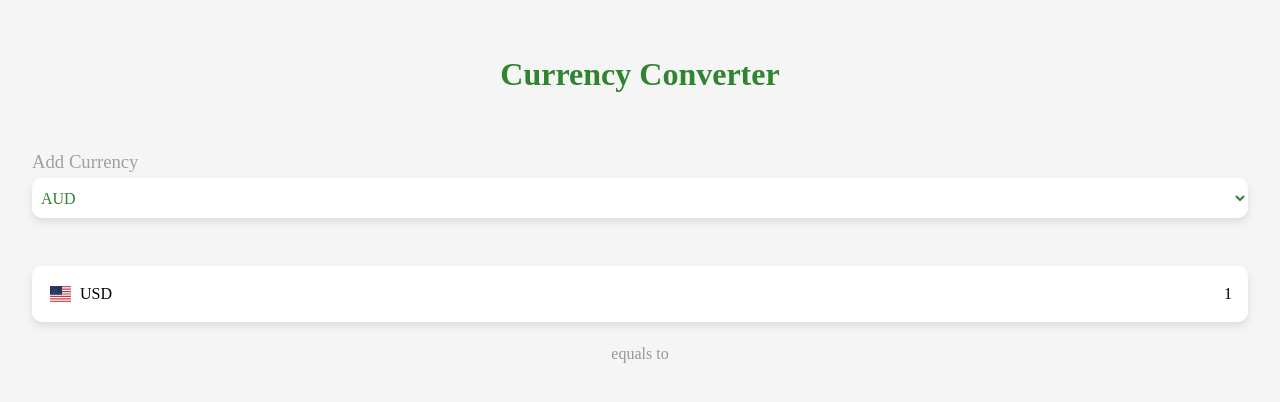
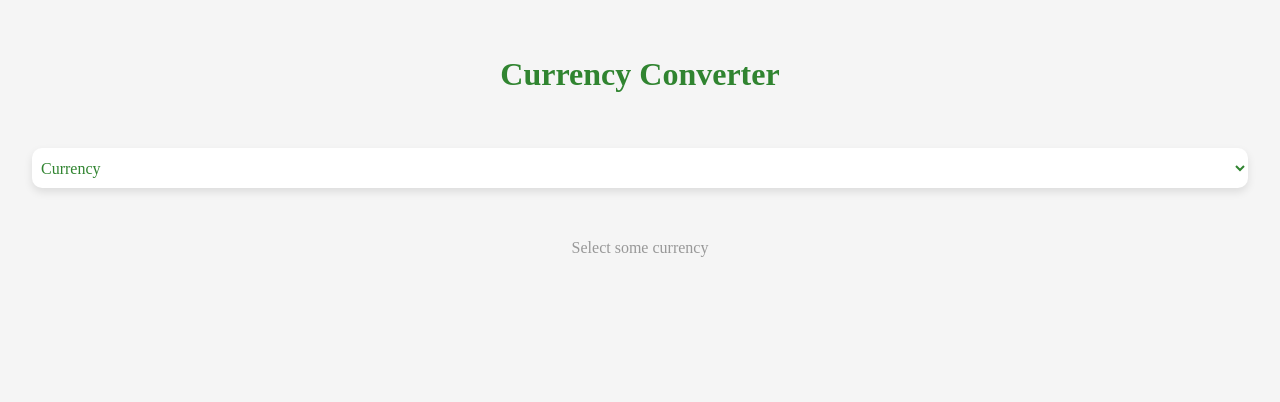
Before and after one commit to mfelipegs/curconv-vue, a Vue app: page / in a window 1280 px wide. Shown: the top 402 px of the page. Built offline with nearby package versions, Linux system fonts and the light colour scheme; a web font is replaced by a local one.

Commit message:
feat: default value on select

```diff
--- a/src/components/UI/Select.vue
+++ b/src/components/UI/Select.vue
@@ -1,5 +1,6 @@
 <template>
   <select>
+    <option value="" disabled selected>Currency</option>
     <option v-for="opt in options" :key="opt" :value="opt">
       {{ opt }}
     </option>
--- a/src/pages/components/MainConverterHome.vue
+++ b/src/pages/components/MainConverterHome.vue
@@ -1,6 +1,6 @@
 <template>
   <section>
-    <div class="cards-list">
+    <div v-if="uniqueSelectedCurrencies.length > 0" class="cards-list">
       <Card>
         <CurrencyItem currencyCode="USD" />
         <p v-if="!isEditing" @click="toggleEdit">{{ amount }}</p>
@@ -19,6 +19,9 @@
         <CurrencyItem :currencyCode="currency" />
         <p>{{ convertCurrency(currency) }}</p>
       </Card>
+    </div>
+    <div v-else class="cards-list">
+      <p class="equals">Select some currency</p>
     </div>
   </section>
 </template>
--- a/src/pages/components/SelectCurrency.vue
+++ b/src/pages/components/SelectCurrency.vue
@@ -1,6 +1,5 @@
 <template>
   <section v-if="availableCurrencies.length">
-    <h3>Add Currency</h3>
     <Select :options="availableCurrencies" @change="addCurrency" />
   </section>
   <section v-else>Loading...</section>
```
